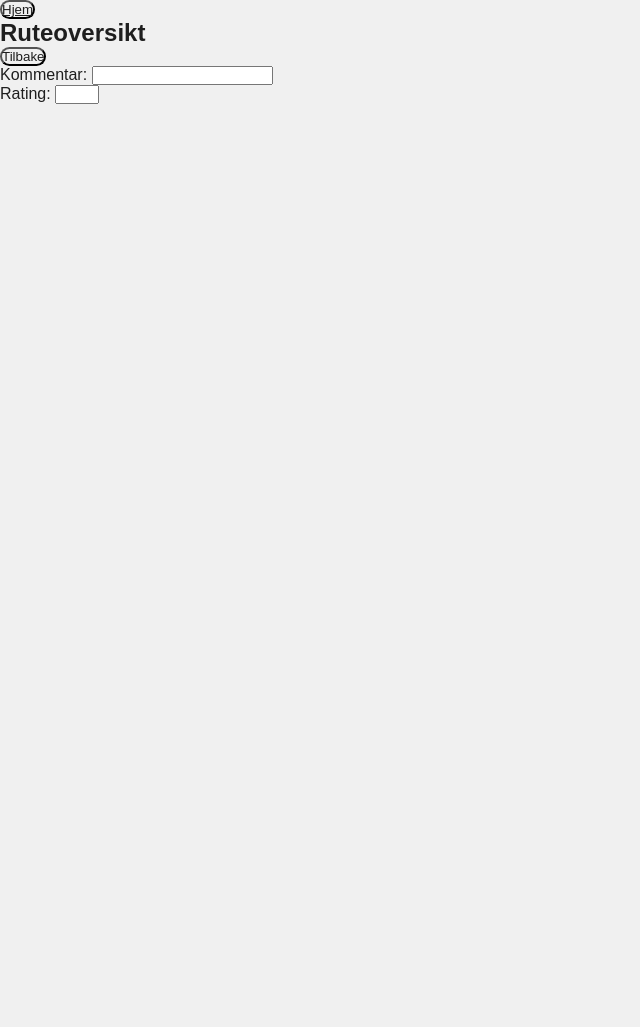
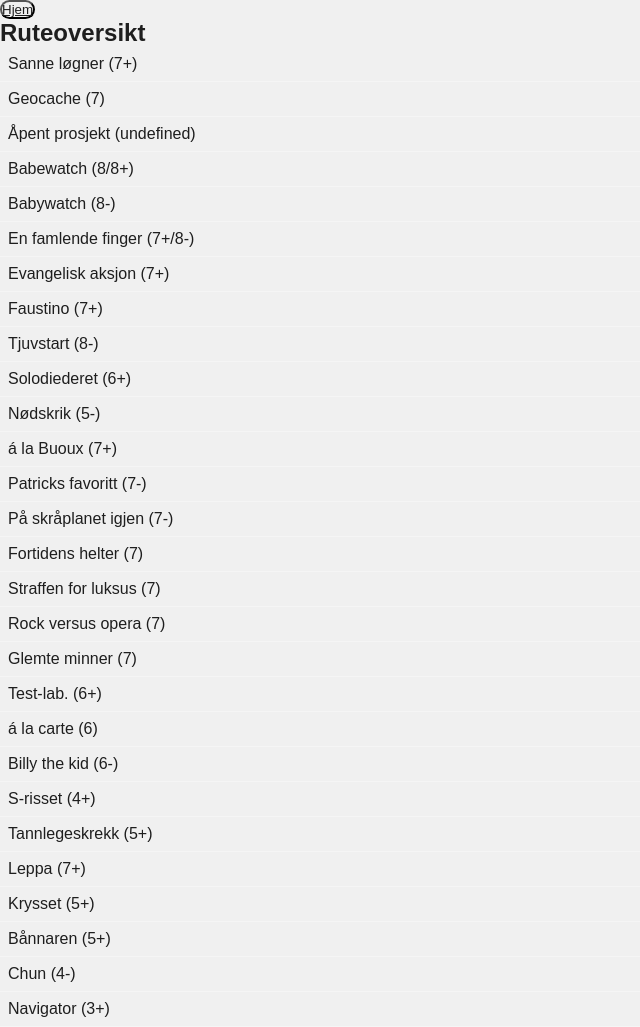
Before and after one commit to eirinedvinsen/ALFavsluttendeOppgave, a website: page ruter.html in a window 1280 px wide. Shown: the whole page, without its empty margins (0-640 px from the left). Before the commit the page ends 800 px from the top, so only its background shows below. Drawn offline with Linux system fonts and the light colour scheme.

Commit message:
adding some hardcoded comments

```diff
--- a/ruter.html
+++ b/ruter.html
@@ -5,7 +5,7 @@
   <meta http-equiv="X-UA-Compatible" content="IE=edge">
   <meta name="viewport" content="width=device-width, initial-scale=1.0">
   <link rel="stylesheet" href="styles.css">
-  <script type="module" src="ruter.js"></script>
+  <script type="module" src="ruter.js" defer></script>
   <title>Document</title>
 </head>
 <body>
@@ -15,20 +15,20 @@
     </nav>
   </header>
   <main>
-    <section id="listView">
+    <section id="listView" class="listView">
       <h2>Ruteoversikt</h2>
       <div id="climbingRoutes"></div>
     </section>
 
-    <section id="detailView">
+    <section id="detailView" class="detailView">
       <button id="backBtn">Tilbake</button>
       <h2 id="routeName"></h2>
       <p id="routeGrade"></p>
       <p id="routeInfo"></p>
 
       <label for="">
-        Kommentar:
-        <input type="text" id="comments">
+        Kommentar: <br>
+        <textarea class="comments" id="comments" name="comments" rows="5" cols="30"></textarea>
       </label>
       <br>
       <label for="">
--- a/ruter.js
+++ b/ruter.js
@@ -253,18 +253,51 @@ const routes = [
     }
 ];
 
+let savedComments = [
+    {
+        id: 1,
+        name: "Sanne løgner",
+        location: "Helleneset klatrefelt, Bergen",
+        grade: "7+",
+        user: "Name Name",
+        status: "climbed",
+        comment: "Lorem ipsum dolor sit, amet consectetur adipisicing elit. Culpa, impedit?" ,
+        rating: "3 of 5"
+    },
+    {
+        id: 2,
+        name: "Geocache",
+        location: "Helleneset klatrefelt, Bergen",
+        grade: "7",
+        user: "Name Name",
+        status: "climbed",
+        comment: "Lorem ipsum dolor sit, amet consectetur adipisicing elit. Culpa, impedit?" ,
+        rating: "4 of 5"
+    },
+    {
+        id: 4,
+        name: "Babewatch",
+        location: "Helleneset klatrefelt, Bergen",
+        grade: "8/8+",
+        user: "Name Name",
+        status: "climbed",
+        comment: "Lorem ipsum dolor sit, amet consectetur adipisicing elit. Culpa, impedit?" ,
+        rating: "2 of 5"
+    },
+
+];
 console.log(routes.length);
 
 let climbedRoutes = JSON.parse(localStorage.getItem("climbedRoutes")) || [];
 
 let listView = document.getElementById("listView");
 let detailView = document.getElementById("detailView");
-let climbingRoutesDiv = document.getElementById("climbedRoutes");
+let climbingRoutesDiv = document.getElementById("climbingRoutes");
 
 const routeName = document.getElementById("routeName");
 const routeGrade = document.getElementById("routeGrade");
 const routeInfo = document.getElementById("routeInfo");
-const comments = document.getElementById("comments");
+const commentsDiv = document.getElementById("comments");
 const rating = document.getElementById("rating");
 const backBtn = document.getElementById("backBtn");
 
@@ -274,7 +307,7 @@ function renderList(){
     console.log("Tegner ut rutene");
     climbingRoutesDiv.innerHTML = "";
 
-    routes.forEach(route =>{
+    routes.forEach(route => {
         console.log("legger til rute:" , route.name, route.grade);
         const routeDiv = document.createElement("div");
         routeDiv.classList.add("route");
@@ -289,10 +322,28 @@ function renderList(){
 };
 
 function showDetail(routeId){
+    console.log("Viser detaljer for rute med id:", routeId);
     currentRoute = routes.find(r => r.id === routeId);
-    const savedData = climbedRoutes.find(r => r.id === routeID) || {};
+    const saved = savedComments.find(c => c.id === routeId);
 
     routeName.textContent = currentRoute.name;
-    routeGrade.textContent = `Grad: ${currentRoute.grade}`;
-    routeInfo.textContent= `Ruteinfo: ${currentRoute.info}`;
-}
+    routeGrade.textContent=`Grad: ${currentRoute.grade}`;
+    routeInfo.textContent = currentRoute.info || "Ingen ruteinfo tilgjengelig";
+
+    if (saved){
+        commentsDiv.textContent = `Kommentar fra ${saved.user}: "${saved.comment}"`;
+        rating.value = `Rating: ${saved.rating}`;
+    } else {
+        commentsDiv.textContent = "Ingen kommentarer enda.";
+        rating.value = saved.rating || "";
+    }
+    listView.style.display = "none";
+    detailView.style.display= "block";
+};
+
+backBtn.addEventListener("click", () => {
+    console.log ("Back to list");
+    renderList();
+});
+
+renderList();
--- a/styles.css
+++ b/styles.css
@@ -3,7 +3,6 @@
   margin: 0;
 }
 
-/*Stone &Nature*/
 :root {
   /*Base Stone&Nature*/
   --primaryColor: rgb(240, 240, 240);
@@ -13,6 +12,16 @@
   --accentChalk: rgb(245,245,245);
   --accentRope: rgb(178,34,34);
   --highlightSky: rgb(70,130,180);
+
+  /*Mountain Landscape*/
+  /*Base*/
+  --primaryColorOne: rgb(245,245,245);
+  --secondColorTwo: rgb(35,35,40);
+  /*Accents*/
+  --accentPine: rgb(44,120,74);
+  --accentSunset: rgb(255,140,50);
+  --accentSky: rgb(130,170,255);
+  --accentSnow: rgb(220,220,220);
 }
 
 :root{
@@ -80,6 +89,7 @@ body {
   background-color: var(--accentMoss);
   height: 50px;
   width: auto;
+  border-radius: 15px;
 }
 /*.hidden{
   display: none;
@@ -138,9 +148,24 @@ iframe{
 .route {
   padding: 8px;
   border-bottom: 1px solid var(--accentChalk);
+  cursor:pointer;
+}
+
+.route:hover{
+  background-color: var(--accentMoss);
 }
 
 .route input[type="checkbox"]:checked +strong {
   text-decoration: line-through;
   color: var(--accentMoss);
 }
+
+.detailView{
+  display: none;
+}
+
+.comments{
+  background-color: var(--primaryColorTwo);
+  color: var(--accentSnow);
+  border-radius: 5px;
+}
```
